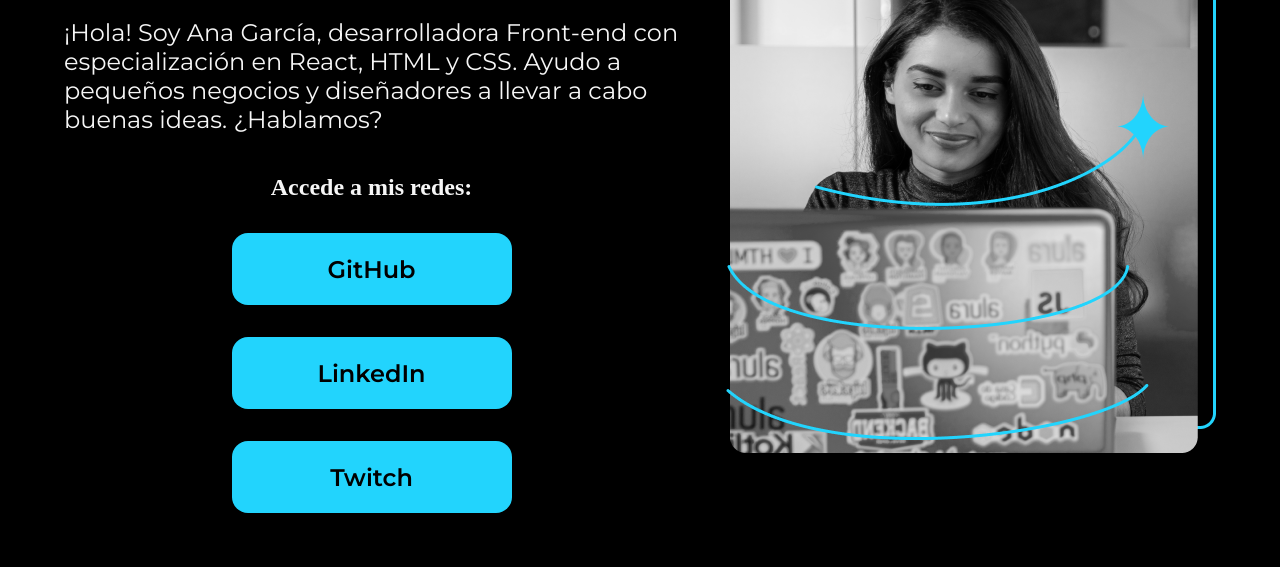
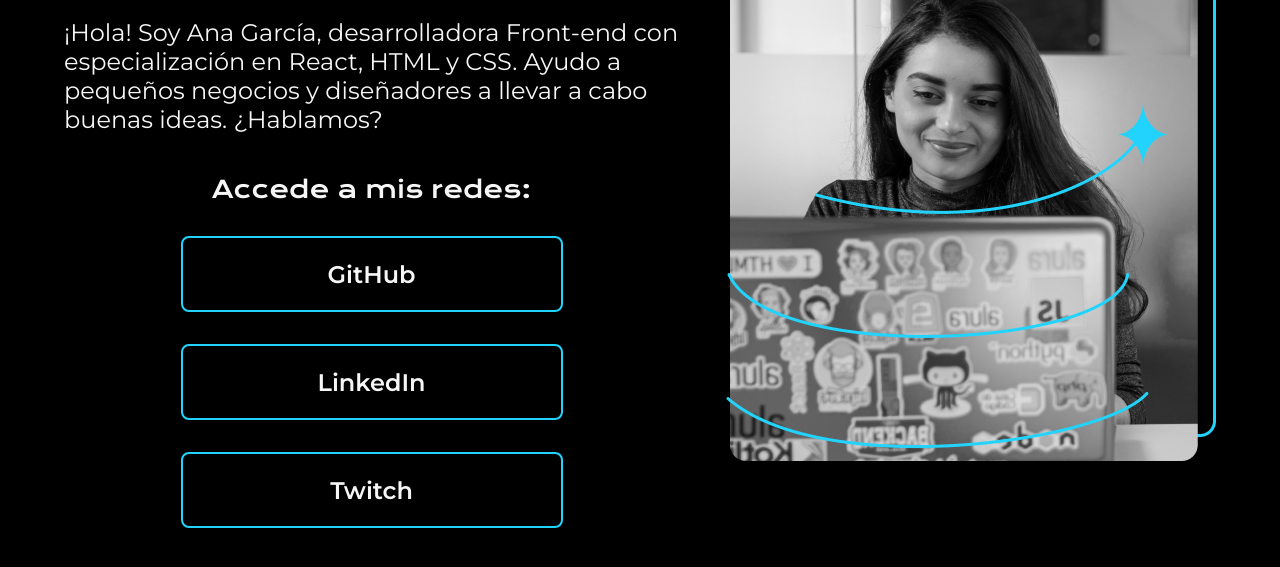
Before and after one commit to xaviac/HTML_y_CSS_Alura_01_al_04, a plain HTML site: page 03_Portafolio/index.html in a window 1280 px wide. Shown: the part 221-788 px from the top of the page. Drawn offline with nearby package versions, Linux system fonts and the light colour scheme.

Commit message:
Agregar estilos para subtítulos y enlaces en la sección de presentación, mejorando la apariencia y la disposición visual en style.css.

```diff
--- a/03_Portafolio/style.css
+++ b/03_Portafolio/style.css
@@ -48,11 +48,18 @@
     gap: 32px;
 }
 
+.presentacion__enlaces__subtitulo {
+    font-family: 'Krona One', sans-serif;
+    font-size: 24px;
+    font-weight: 400;
+}
+
 .presentacion__enlaces__link {
-    background-color: #22d4fd;
-    color: #000;
-    width: 280px;
-    border-radius: 16px;
+    /* background-color: #22d4fd; */
+    color: #f6f6f6;
+    border: 2px solid #22d4fd;
+    width: 378px;
+    border-radius: 8px;
     text-align: center;
     padding: 21.5px 0;
     font-family: 'Montserrat', sans-serif;
```
